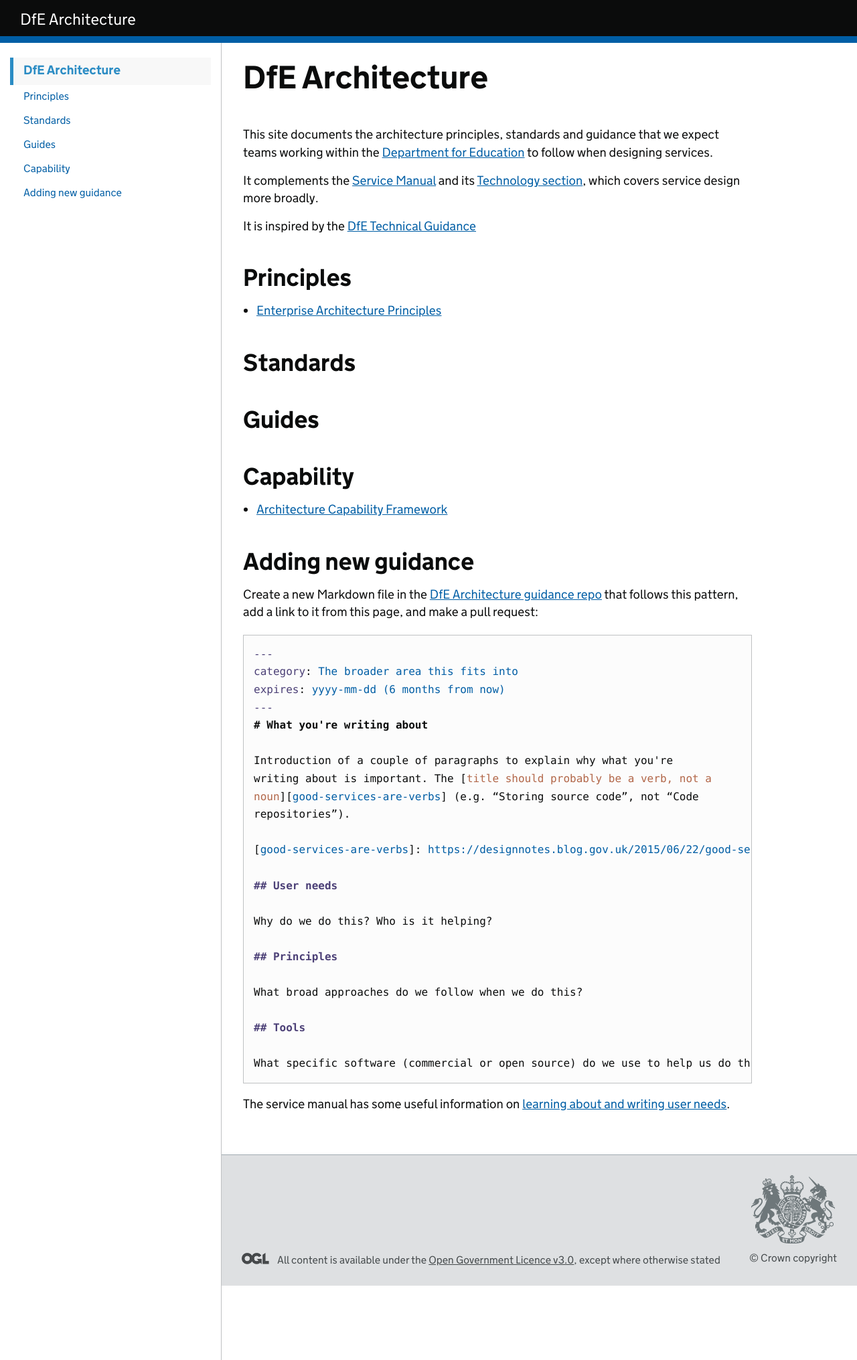
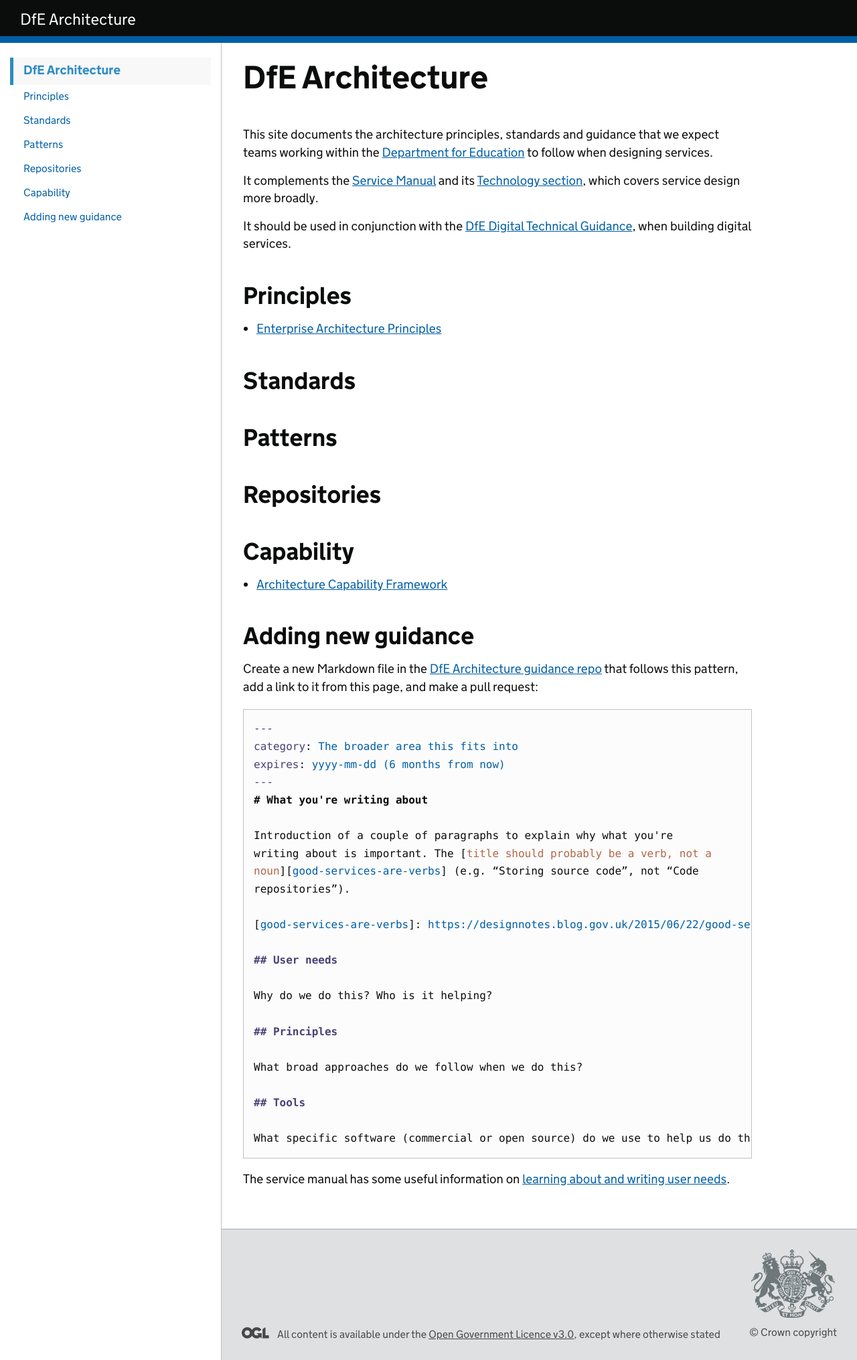
Before and after one commit to DFE-Digital/architecture, a Jekyll site: the page built from README.md, in a window 1280 px wide. Shown: the whole page at 67% size. Built offline with Jekyll 4.4.1, drawn with Linux system fonts in a browser that asks for light colours; our own code applies the rules of GitHub Pages for plain Markdown files.

Commit message:
Added patterns & repos

```diff
--- a/README.md
+++ b/README.md
@@ -7,7 +7,9 @@ It complements the [Service Manual](https://www.gov.uk/service-manual) and its
 [Technology section](https://www.gov.uk/service-manual/technology),
 which covers service design more broadly.
 
-It is inspired by the [DfE Technical Guidance](https://dfe-digital.github.io/technology-guidance)
+It should be used in conjunction with the
+[DfE Digital Technical Guidance](https://dfe-digital.github.io/technology-guidance),
+when building digital services.
 
 ## Principles
 
@@ -37,22 +39,31 @@ It is inspired by the [DfE Technical Guidance](https://dfe-digital.github.io/tec
 {% endfor %}
 {% endfor %}
 
-## Guides
+## Patterns
 
 {% assign guides = site.pages
-  | where: "guide", true
+  | where: "pattern", true
   | group_by: "category" %}
 
-{% for guide_group in guides %}
-{% if guide_group.name != "" %}
-### {{ guide_group.name }}
+{% for pattern_group in patterns %}
+{% if pattern_group.name != "" %}
+### {{ pattern_group.name }}
 {% else %}
-### General guides
+### General patterns
 {% endif %}
 
-{% for guide in guide_group.items %}
-- [{{ guide.title }}]({{ guide.url | relative_url }})
+{% for pattern in pattern_group.items %}
+- [{{ pattern.title }}]({{ pattern.url | relative_url }})
 {% endfor %}
+{% endfor %}
+
+## Repositories
+
+{% assign repository_groups = site.pages
+  | where: "repository", true %}
+
+{% for repository in repository_groups %}
+- [{{ repository.title }}]({{ repository.url | relative_url }})
 {% endfor %}
 
 ## Capability
--- a/_config.yml
+++ b/_config.yml
@@ -10,9 +10,9 @@ defaults:
       standard: true
   -
     scope:
-      path: "guides"
+      path: "patterns"
     values:
-      guide: true
+      pattern: true
   -
     scope:
       path: "principles"
@@ -23,3 +23,8 @@ defaults:
       path: "capability"
     values:
       capability: true
+  -
+    scope:
+      path: "repositories"
+    values:
+      repository: true
```
Also changed, not shown: principles/enterprise-architecture-principles.md (+2 -2 lines).
